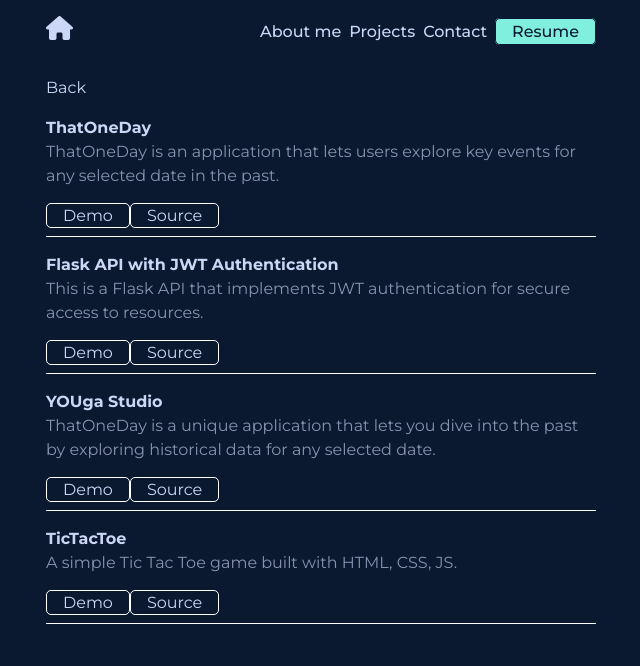
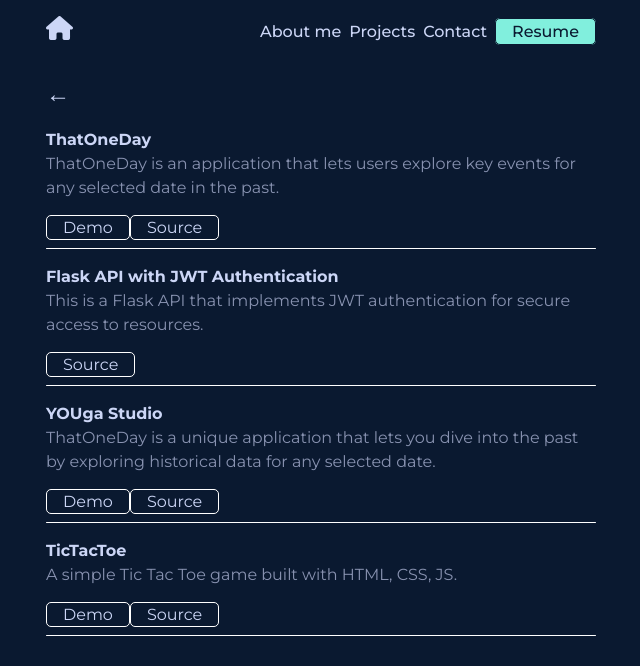
Before and after one commit to tamerlanmustafa/portfolio, a React (Vite) app: page /allprojects in a window 1280 px wide. Shown: the top 666 px of the page, without its empty margins (319-959 px from the left). Built offline with nearby package versions, Linux system fonts and the light colour scheme.

Commit message:
fix all projects

```diff
--- a/src/components/Contact/Contact.jsx
+++ b/src/components/Contact/Contact.jsx
@@ -3,7 +3,7 @@ import './Contact.css';
 const Contact = () => {
     return (
         <section id='contact' className='contact'>
-            <h1>Contact</h1>
+            <h2>Contact</h2>
             <a href="mailto:tamerlanmustafa@outlook.com" target='_blank' rel="noopener noreferrer">tamerlanmustafa@outlook.com </a>
         </section>
     )
--- a/src/components/Hero/Hero.css
+++ b/src/components/Hero/Hero.css
@@ -6,6 +6,7 @@
 
 
 .hero a {
+    margin-top: 0.5rem;
     color: var(--primary-color);
 }
 
--- a/src/components/Hero/Hero.jsx
+++ b/src/components/Hero/Hero.jsx
@@ -6,6 +6,7 @@ import Footer from '../Footer/Footer.jsx';
 import Contact from '../Contact/Contact.jsx';
 
 const Hero = () => {
+
 
     useEffect(() => {
         const observer = new IntersectionObserver((entries) => {
--- a/src/components/Projects/AllProjects.css
+++ b/src/components/Projects/AllProjects.css
@@ -3,6 +3,13 @@
     text-align: left;
 
 }
+
+.all-projects > a {
+    font-size: 1.5rem;
+    font-weight: 600;
+
+}
+
 
 .all-projects-container {
     margin-top: 1rem;
@@ -24,11 +31,21 @@
 .each-project-of-all > hr {
     width: 100%;
     margin-top: 0.5rem;
+
 }
 .buttons-all {
     margin-top: 1rem;
     margin-right: auto;
+
 }
+
+.buttons-all a:hover {
+    background-color:var(--primary-color);
+    color: var(--main-color);
+    border: 1px solid var(--main-color);
+
+}
+
 .buttons-all > * {
     border: 1px solid white;
     border-radius: 5px;
--- a/src/components/Projects/AllProjects.jsx
+++ b/src/components/Projects/AllProjects.jsx
@@ -5,16 +5,18 @@ import './AllProjects.css';
 const AllProjects = () => {
     return (
         <div className="all-projects">
-            <Link to={'/'}>Back</Link>
+            <Link to={'/'}>←</Link>
             <ul className="all-projects-container">
                 {projectsList.map((project, index) => (
                     <li key={index} className="each-project-of-all">
                         <h4>{project.title}</h4>
                         <p>{project.description}</p>
                         <div className="buttons-all">
-                            <a target="_blank" href={project.demoLink} rel="noopener noreferrer">
-                                Demo
-                            </a>
+                            {project.demoLink && (
+                                <a target="_blank" href={project.demoLink} rel="noopener noreferrer">
+                                    Demo
+                                </a>
+                            )}
                             <a target="_blank" href={project.sourceCode} rel="noopener noreferrer">
                                 Source
                             </a>
```
